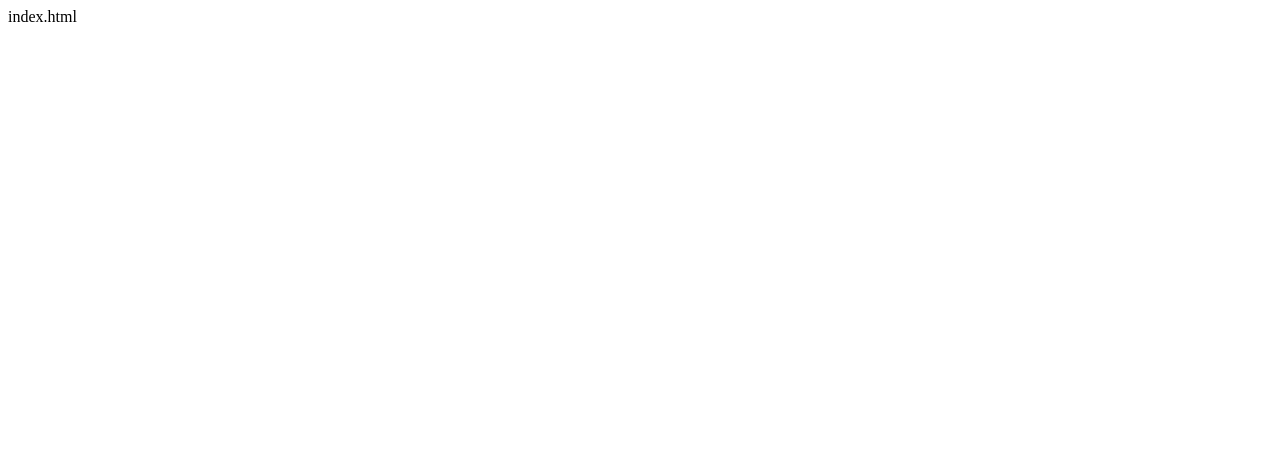
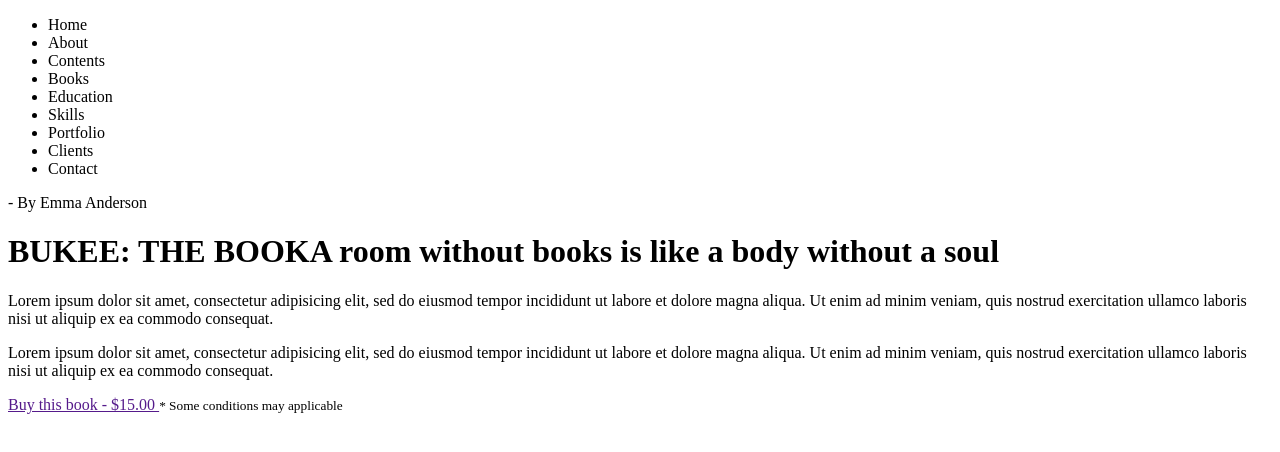
Before and after one commit to nataliasebeleva/BUKEE, a plain HTML site: page index.html in a window 1280 px wide. Drawn offline with Linux system fonts and the light colour scheme.

```diff
--- a/index.html
+++ b/index.html
@@ -1 +1,42 @@
-index.html
+<!DOCTYPE html>
+<html lang="en">
+<head>
+	<meta charset="UTF-8">
+	<meta name="viewport" content="width=device-width, initial-scale=1.0">
+	<meta http-equiv="X-UA-Compatible" content="ie=edge">
+	<title>Bukee</title>
+</head>
+<body>
+	<div class="page-main">
+		<header>
+			<div class="header">
+				<a href="" class="header__logo"></a>
+				<ul class="header-list">
+					<li class="header-list__item">Home</li>
+					<li class="header-list__item">About</li>
+					<li class="header-list__item">Contents</li>
+					<li class="header-list__item">Books</li>
+					<li class="header-list__item">Education</li>
+					<li class="header-list__item">Skills</li>
+					<li class="header-list__item">Portfolio</li>
+					<li class="header-list__item">Clients</li>
+					<li class="header-list__item">Contact</li>
+				</ul>
+			</div>
+		</header>
+		<div class="wrap">
+			<div class="block-book">
+				<div></div>
+				<div class="block-text">
+					<p class="block-text__name">- By Emma Anderson</p>
+					<h1 class="block-text__title">BUKEE: THE BOOK<span>A room without books is like a body without a soul</span></h1>
+					<p>Lorem ipsum dolor sit amet, consectetur adipisicing elit, sed do eiusmod tempor incididunt ut labore et dolore magna aliqua. Ut enim ad minim veniam, quis nostrud exercitation ullamco laboris nisi ut aliquip ex ea commodo consequat. </p>
+					<p>Lorem ipsum dolor sit amet, consectetur adipisicing elit, sed do eiusmod tempor incididunt ut labore et dolore magna aliqua. Ut enim ad minim veniam, quis nostrud exercitation ullamco laboris nisi ut aliquip ex ea commodo consequat. </p>
+					<a href="" class="block-text__btn">Buy this book - $15.00 </a>
+					<small>* Some conditions may applicable</small>
+				</div>
+			</div>
+		</div>
+	</div>
+</body>
+</html>
```
